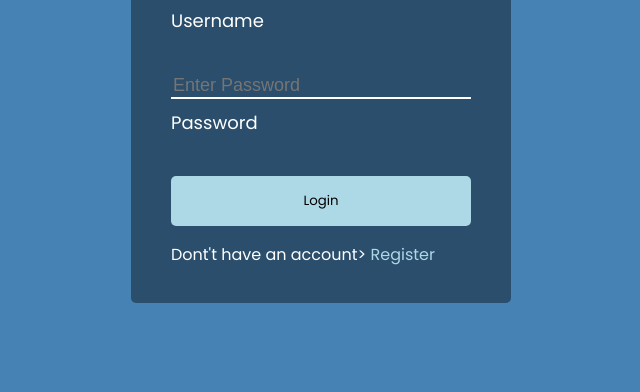
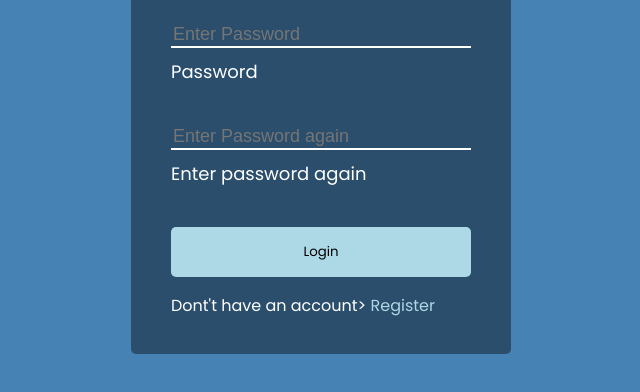
Before and after one commit to mannyoii/responsive-form, a plain HTML site: page index.html in a window 1280 px wide. Shown: the part 322-714 px from the top of the page, without its empty margins (319-959 px from the left). Drawn offline with Linux system fonts and the light colour scheme.

Commit message:
Updated script

```diff
--- a/index.html
+++ b/index.html
@@ -33,6 +33,19 @@
           />
           <label for="password">Password</label>
         </div>
+
+        <div class="form-container">
+          <input
+            id="re-password"
+            type="password"
+            placeholder="Enter Password again"
+            name="re-password"
+            maxlength="10"
+            minlength="8"
+            required
+          />
+          <label for="password">Enter password again</label>
+        </div>
         <button class="btn" type="submit">Login</button>
 
         <p>Dont't have an account> <a href="#">Register</a></p>
--- a/script.js
+++ b/script.js
@@ -1,5 +1,6 @@
 const form = document.querySelector("form");
 const passwordInput = document.getElementById("password");
+const passwordInputAgain = document.getElementById("re-password");
 
 form.addEventListener("submit", function (event) {
   // const regex =
@@ -13,6 +14,10 @@ form.addEventListener("submit", function (event) {
   const hasSpecialChar = specialCharRegex.test(passwordInput.value);
 
   // const regexPasswordCheck = passwordInput.value.match(regex);
+  if (passwordInput.value !== passwordInputAgain.value) {
+    alert("passwords do not match");
+    return;
+  }
 
   if (hasUppercase && hasNumber && hasSpecialChar) {
     event.preventDefault();
```
